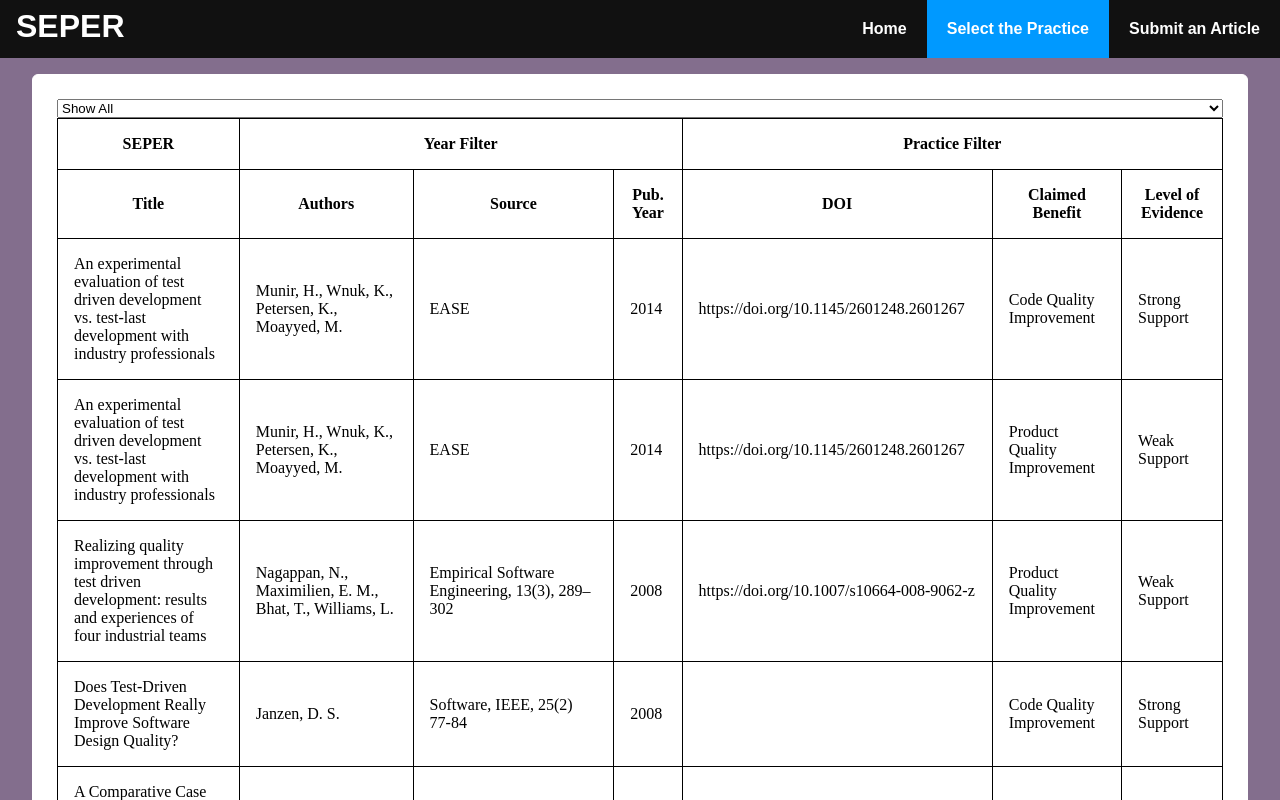
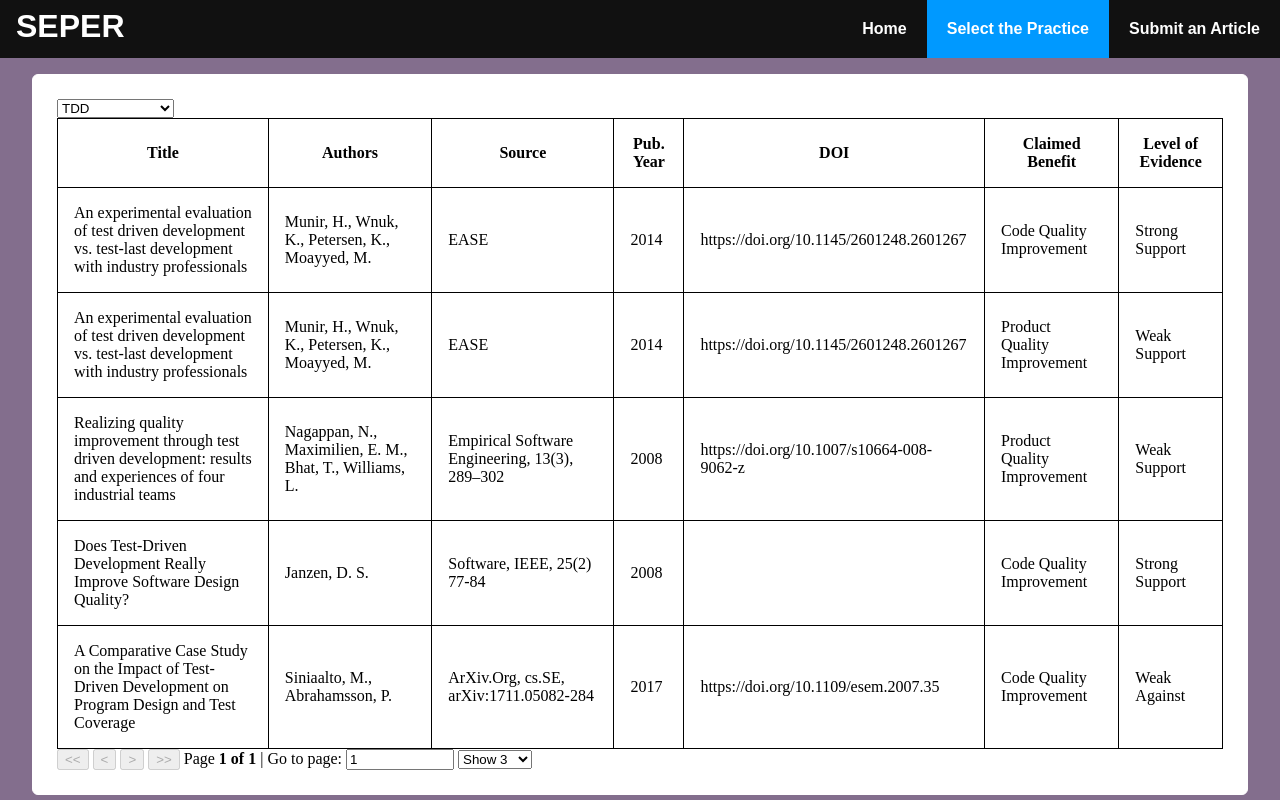
Before and after one commit to cheryl-cheng/SEPER, a React (Create React App) app in the folder frontend/: page /SEPractice in a window 1280 px wide. Shown: the top 800 px of the page. Built offline with nearby package versions, Linux system fonts and the light colour scheme.

Commit message:
Table reformat and default filter

```diff
--- a/frontend/src/components/GlobalFilter.js
+++ b/frontend/src/components/PracticeFilter.js
@@ -1,14 +1,13 @@
 import React from 'react'
 
-export const GlobalFilter = ({ filter, setFilter }) => {
+export const PracticeFilter = ({ filter, setFilter }) => {
     return (
         <span>
             <select
                 onChange={(e) => setFilter(e.target.value)}
-                style={{ width: "100%" }}
-                value={filter ? filter.value : "all"}
+                style={{ width: "10%" }}
+                value={filter ? filter.value : "TDD"}
             >
-                <option value="all">Show All</option>
                 <option value="TDD">TDD</option>
                 <option value="Mob Programming">Mob Programming</option>
             </select>
--- a/frontend/src/components/evidencetable.js
+++ b/frontend/src/components/evidencetable.js
@@ -1,7 +1,7 @@
 import React, {useMemo} from "react";
 import articles from "../dummydata/articles.js";
-import { GlobalFilter } from "./GlobalFilter.js";
-import { useTable, useSortBy, usePagination, useGlobalFilter } from 'react-table';
+import { PracticeFilter } from "./PracticeFilter.js";
+import { useTable, useSortBy, usePagination, useGlobalFilter, } from 'react-table';
 
 const Table = ({columns, data}) => {
 
@@ -39,7 +39,8 @@ const {
       defaultColumn,
       initialState: {
         pageIndex: 0,
-        hiddenColumns:["practice"]
+        hiddenColumns:["practice"],
+        globalFilter:["TDD"]
       },
     },
     useGlobalFilter,
@@ -52,7 +53,7 @@ const {
   // Render Data Table UI
   return (
     <>
-      <GlobalFilter filter = {globalFilter} setFilter = { setGlobalFilter }/>
+      <PracticeFilter filter = {globalFilter} setFilter = { setGlobalFilter }/>
       <table {...getTableProps()}>
         <thead>
           {headerGroups.map(headerGroup => (
--- a/frontend/src/components/tablecolumns.js
+++ b/frontend/src/components/tablecolumns.js
@@ -1,52 +1,29 @@
 const tablecolumns = [
-    {
-      Header: 'SEPER',
-      columns: [
   {
     Header: 'Title',
     accessor: 'title',
-        },
-        {
+  },{
     Header: 'Practice',
     accessor: 'practice',
-        },
-      ],
-    },
-    {
-      Header: 'Year Filter',
-      columns: [
-        {
+  },{
     Header: 'Authors',
     accessor: 'authors',
-        },
-        {
+  },{
     Header: 'Source',
     accessor: 'source',
-        },
-        {
+  },{
     Header: 'Pub. Year',
     accessor: 'pubyear',
-        },
-      ],
-    },
-    {
-      Header: 'Practice Filter',
-      columns: [
-        {
+  },{
     Header: 'DOI',
     accessor: 'doi',
-        },
-        {
+  },{
     Header: 'Claimed Benefit',
     accessor: 'claim',
-        },
-        {
+  },{
     Header: 'Level of Evidence',
     accessor: 'evidence',
-        },
-      ],
-    },
-
+  }
 ]
 
   export default tablecolumns;
```
Lines whose indentation alone changed are shown as unchanged.
